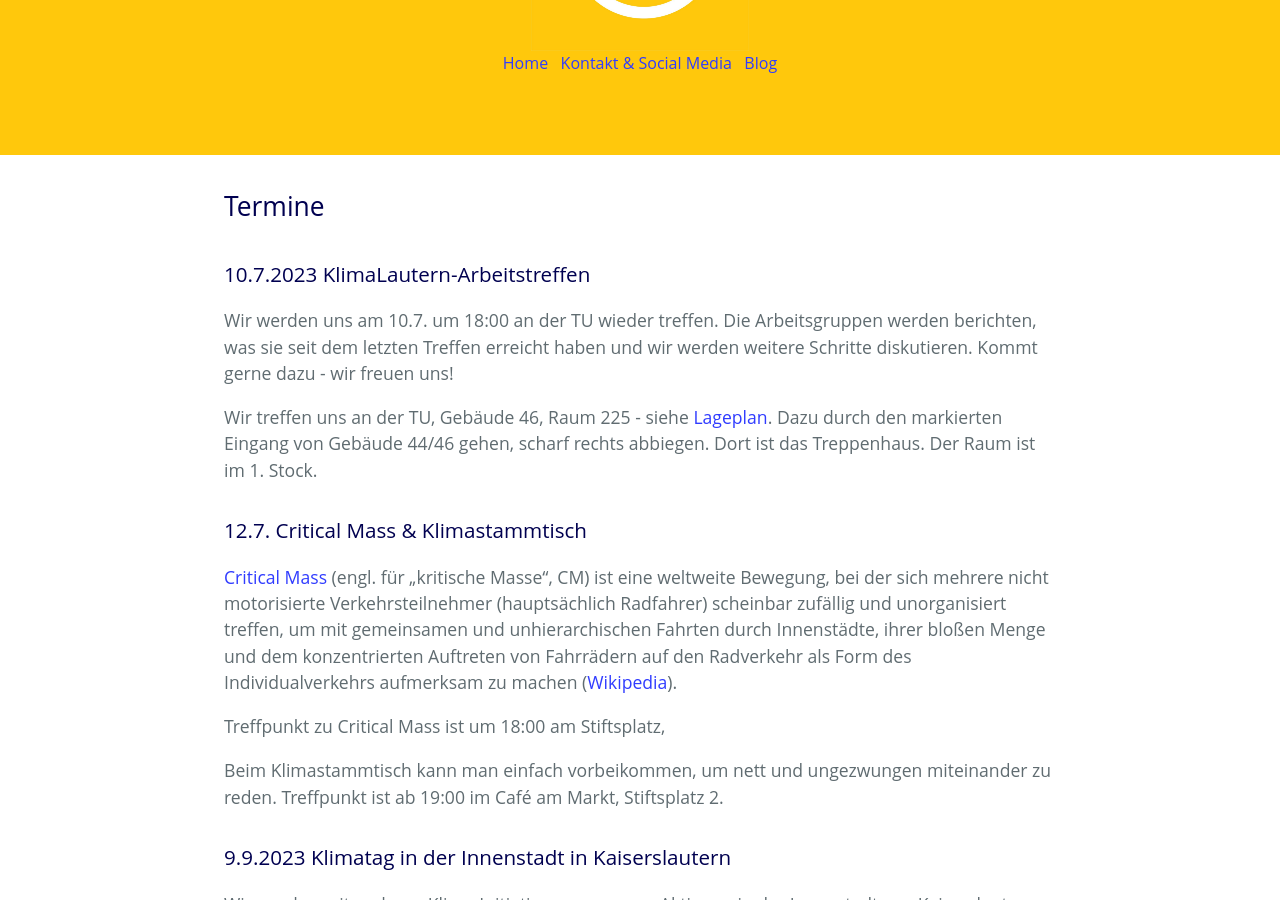
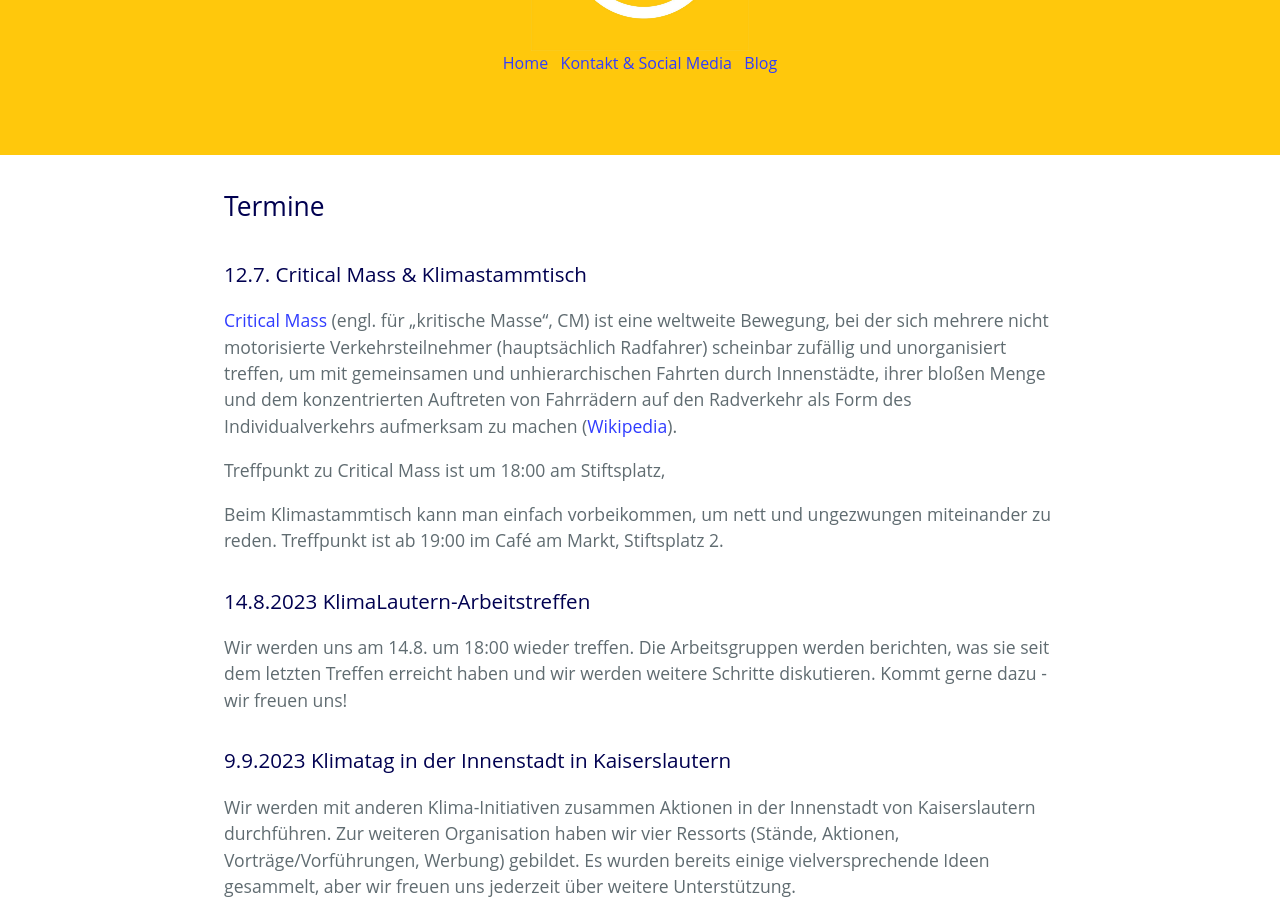
Before and after one commit to klimalautern/klimalautern.github.io, a Jekyll site: the page built from index.md, in a window 1280 px wide and 900 px high, scrolled down 481 px. Built offline with Jekyll 4.4.1, drawn with Linux system fonts in a browser that asks for light colours; our own code applies the rules of GitHub Pages for plain Markdown files; a script that is not in the unit is left out.

Commit message:
Termine aktualisiert

```diff
--- a/index.md
+++ b/index.md
@@ -5,18 +5,6 @@ description: Stadt und Landkreis Kaiserslautern klimaneutral!
 ---
 
 # Termine
-
-### 10.7.2023 KlimaLautern-Arbeitstreffen
-
-Wir werden uns am 10.7. um 18:00 an der TU
-wieder treffen. Die Arbeitsgruppen werden berichten, was sie seit dem
-letzten Treffen erreicht haben und wir werden weitere Schritte
-diskutieren. Kommt gerne dazu - wir freuen uns!
-
-Wir treffen uns an der TU, Gebäude 46, Raum 225 - siehe
-[Lageplan](/images/2023-01-09-LageplanTreffen.jpeg). Dazu durch den
-markierten Eingang von Gebäude 44/46 gehen, scharf rechts
-abbiegen. Dort ist das Treppenhaus. Der Raum ist im 1. Stock.
 
 ### 12.7. Critical Mass & Klimastammtisch
 
@@ -35,6 +23,12 @@ Beim Klimastammtisch kann man einfach vorbeikommen, um nett und
 ungezwungen miteinander zu reden. Treffpunkt ist ab 19:00 im
 Café am Markt, Stiftsplatz 2.
 
+### 14.8.2023 KlimaLautern-Arbeitstreffen
+
+Wir werden uns am 14.8. um 18:00
+wieder treffen. Die Arbeitsgruppen werden berichten, was sie seit dem
+letzten Treffen erreicht haben und wir werden weitere Schritte
+diskutieren. Kommt gerne dazu - wir freuen uns!
 
 ### 9.9.2023 Klimatag in der Innenstadt in Kaiserslautern
 
```
